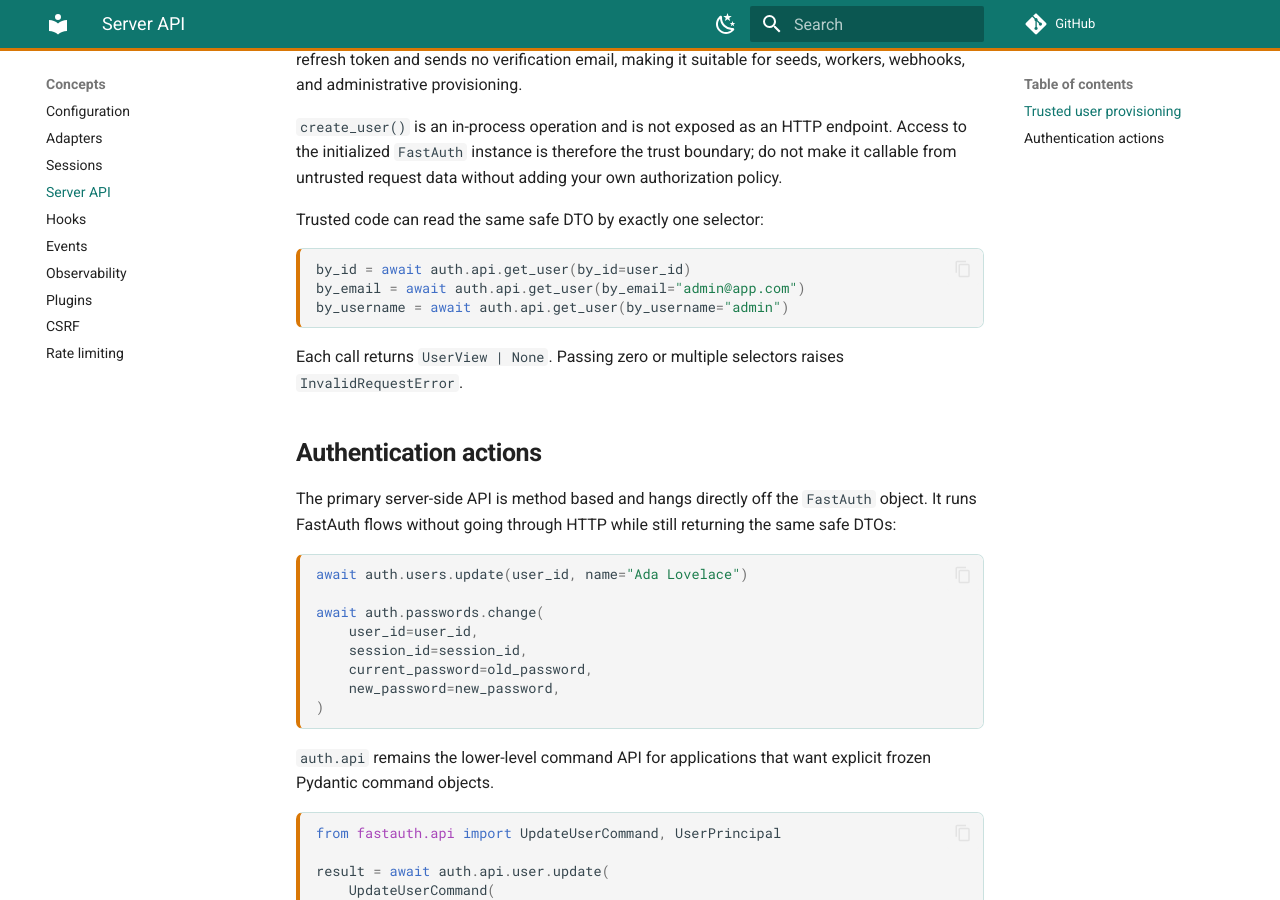
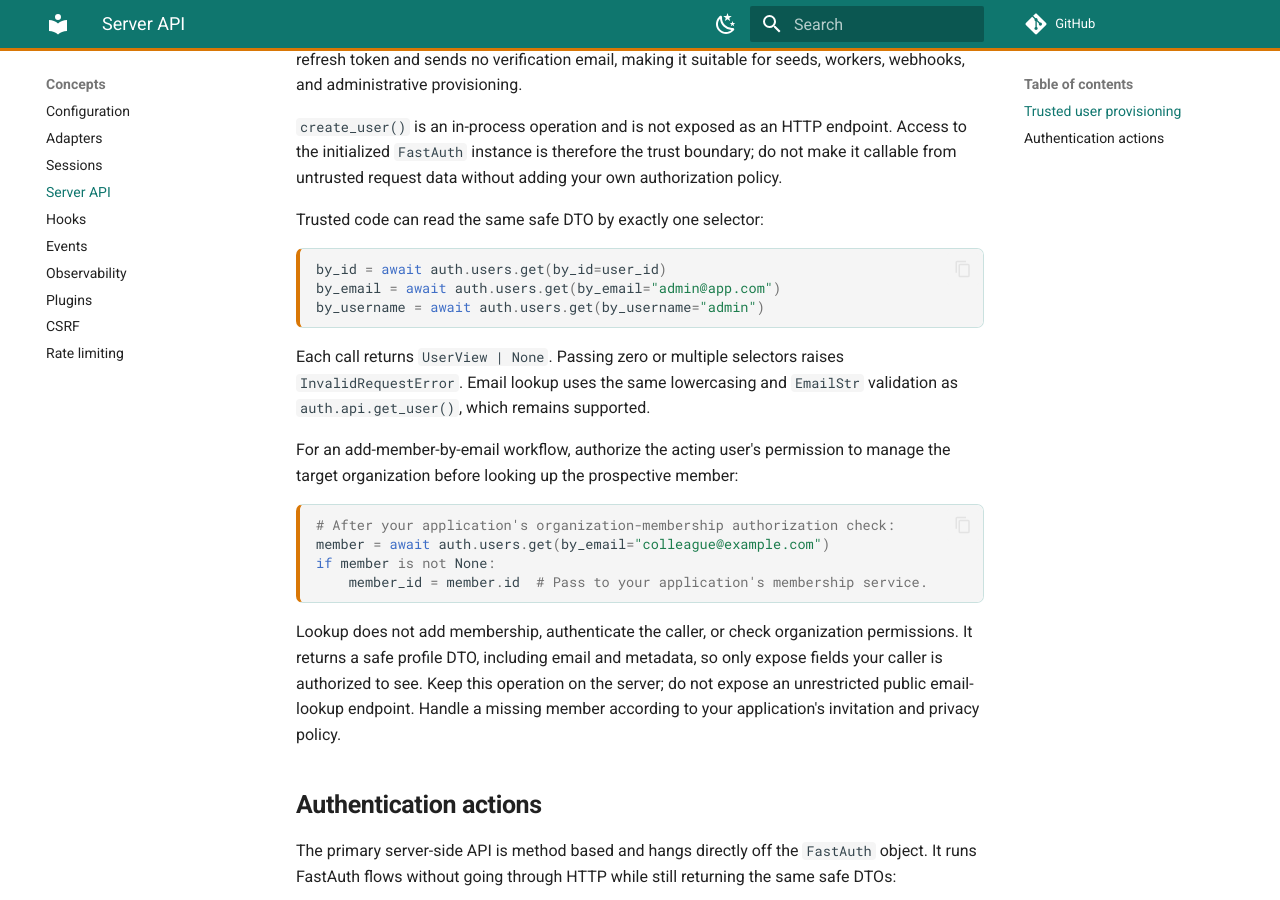
Before and after one commit to bhargavandhe/fastauth, an MkDocs documentation site: the page built from docs/concepts/server-api.md, in a window 1280 px wide and 900 px high, scrolled down 481 px. Built offline with MkDocs 1.6.1 and Material for MkDocs 9.7.7, drawn with Linux system fonts in a browser that asks for light colours; comment, search, counter and statistics services are not loaded.

Commit message:
feat: add trusted users lookup manager for v0.16.0 (#15)
* feat: add trusted users lookup manager for v0.16.0

* test: align installed wheel smoke version with v0.16.0

````diff
--- a/docs/concepts/server-api.md
+++ b/docs/concepts/server-api.md
@@ -28,13 +28,30 @@ your own authorization policy.
 Trusted code can read the same safe DTO by exactly one selector:
 
 ```python
-by_id = await auth.api.get_user(by_id=user_id)
-by_email = await auth.api.get_user(by_email="admin@app.com")
-by_username = await auth.api.get_user(by_username="admin")
+by_id = await auth.users.get(by_id=user_id)
+by_email = await auth.users.get(by_email="admin@app.com")
+by_username = await auth.users.get(by_username="admin")
 ```
 
 Each call returns `UserView | None`. Passing zero or multiple selectors raises
-`InvalidRequestError`.
+`InvalidRequestError`. Email lookup uses the same lowercasing and `EmailStr`
+validation as `auth.api.get_user()`, which remains supported.
+
+For an add-member-by-email workflow, authorize the acting user's permission to
+manage the target organization before looking up the prospective member:
+
+```python
+# After your application's organization-membership authorization check:
+member = await auth.users.get(by_email="colleague@example.com")
+if member is not None:
+    member_id = member.id  # Pass to your application's membership service.
+```
+
+Lookup does not add membership, authenticate the caller, or check organization
+permissions. It returns a safe profile DTO, including email and metadata, so
+only expose fields your caller is authorized to see. Keep this operation on the
+server; do not expose an unrestricted public email-lookup endpoint. Handle a
+missing member according to your application's invitation and privacy policy.
 
 ## Authentication actions
 
--- a/pyproject.toml
+++ b/pyproject.toml
@@ -1,6 +1,6 @@
 [project]
 name = "fastauth-py"
-version = "0.15.0"
+version = "0.16.0"
 description = "A modular, Pydantic-native, async-only authentication library for FastAPI."
 readme = "README.md"
 license = { text = "MIT" }
--- a/src/fastauth/__init__.py
+++ b/src/fastauth/__init__.py
@@ -105,4 +105,4 @@ __all__ = [
     "openapi",
     "test_utils",
 ]
-__version__ = "0.15.0"
+__version__ = "0.16.0"
````
Also changed, not shown: CHANGELOG.md (+10 -0 lines), docs/guides/deployment-recipes.md (+3 -3 lines), docs/reference/index.md (+15 -0 lines), 5 other files.
